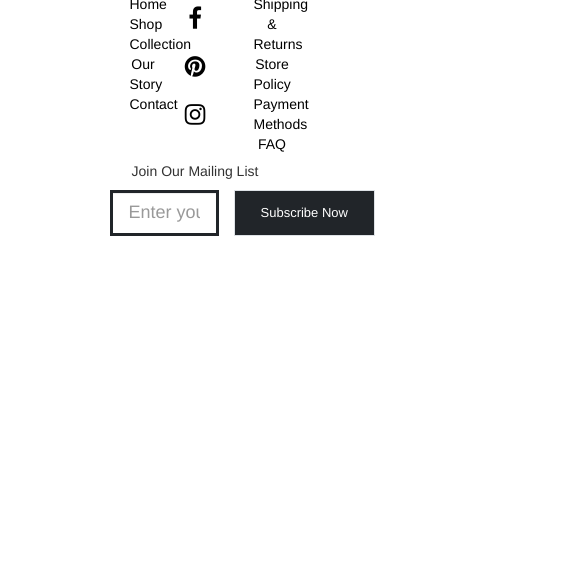
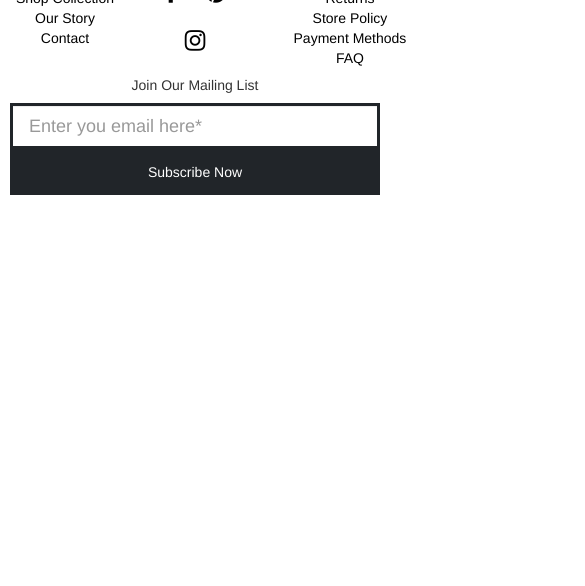
Before and after one commit to GreenyScrapy/Skillkamp_front-end_study, a website: page index.html in a window 390 px wide. Shown: the part 258-844 px from the top of the page, 585 px wide, since content can reach past the window. Drawn offline with nearby package versions, Linux system fonts and the light colour scheme; no server answers.

Commit message:
-Edited index to be more responsive

```diff
--- a/index.html
+++ b/index.html
@@ -57,12 +57,12 @@
         </div>
     </div>
 
-    <div class="col my-5" style="padding: 0 30% 0 30%;">
+    <div class="col my-5 mx-lg-5 mx-sm-0 px-lg-5 px-md-0">
         <div class="row">
             <h3 class="text-center" style="letter-spacing: 0.3em;">happy kids</h3>
         </div>
         <div class="row flex-nowrap">
-            <div class="col-4 text-center">
+            <div class="col-4 text-center text-sm-left">
                 <ul class="nav-vertical">
                     <a class="nav-item nav-link active" href="#">Home</a>
                     <a class="nav-item nav-link" href="/shop.html">Shop Collection</a>
@@ -76,7 +76,7 @@
                 <a href="#" class="fa fa-instagram" style="text-decoration: none;color: rgb(0.8, 0.8, 0.8);font-size: x-large;padding: 0.5em;"></a>
             </div>
             <div>
-                <div class="col-4 text-center">
+                <div class="col-4 text-center text-sm-right">
                     <ul class="nav-vertical">
                         <a class="nav-item nav-link" href="#">Shipping & Returns</a>
                         <a class="nav-item nav-link" href="#">Store Policy</a>
@@ -89,14 +89,14 @@
         <div class="row">
             <h5 for="" class="text- text-center mb-3">Join Our Mailing List</h5>
         </div>
-        <div class="row">
-            <div class="col-8">
+        <div class="row px-3">
+            <div class="col-lg-8 col-md-12">
                 <form class="form">
                     <input type="email" class="border border-3 rounded-0 border-dark form form-control input-lg" id="" placeholder="Enter you email here*">
                 </form>
             </div>
-            <div class="col-4">
-                <button type="button" class="border rounded-0 btn btn-dark" style="font-size:small; padding: 1em 2em 1em 2em;">Subscribe Now</button>
+            <div class="col-lg-4 col-md-12 text-center">
+                <button type="button" class="border border-3 border-dark rounded-0 btn btn-dark input-lg w-100">Subscribe Now</button>
             </div>
         </div>
     </div>
```
